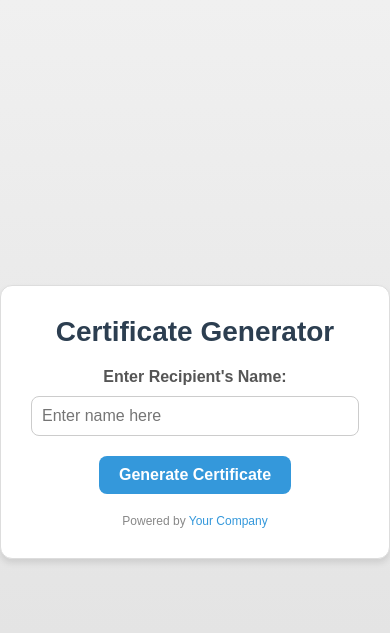
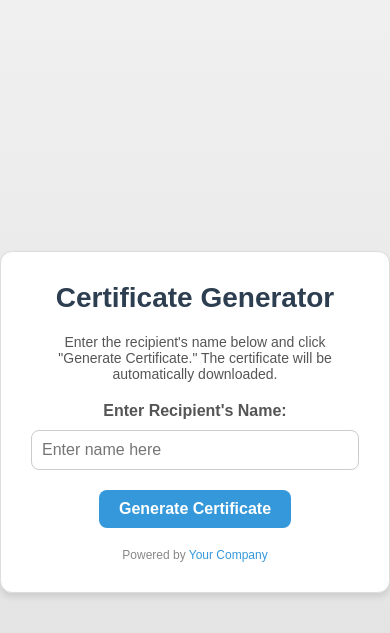
Before and after one commit to Princewilliamske/certificate-generator-app, a Flask app: page / in a window 390 px wide. Shown: the top 633 px of the page. Run offline with Flask 3, Linux system fonts and the light colour scheme.

Commit message:
complete UI and interactive responsiveness

```diff
--- a/certificate-generator-app/app.py
+++ b/certificate-generator-app/app.py
@@ -1,48 +1,100 @@
-from flask import Flask, render_template, request, send_file
+from flask import Flask, render_template, request, send_file, url_for
 from PIL import Image
 from reportlab.pdfgen import canvas
+from reportlab.pdfbase.ttfonts import TTFont
+from reportlab.pdfbase import pdfmetrics
+from reportlab.lib.pagesizes import A4
 import os
 
 app = Flask(__name__)
 
-# Certificate generation route
+# Directory to store generated certificates
+CERTIFICATES_DIR = "generated_certificates"
+
+# Ensure the directory exists
+if not os.path.exists(CERTIFICATES_DIR):
+    os.makedirs(CERTIFICATES_DIR)
+
+
 @app.route("/", methods=["GET", "POST"])
 def index():
     if request.method == "POST":
-        name = request.form["name"]
-        template_path = r"certificate-generator-app\Korina Villanueva.png"  # Template image
-        output_path = "generated_certs.pdf"  # Output PDF
+        try:
+            # Get recipient name from form
+            name = request.form["name"]
 
-        # Generate the certificate as a PDF
-        generate_certificate_pdf(template_path, name, output_path)
+            # Paths and file details
+            template_path = r"certificate-generator-app/template_certificate.png"  # Template image
+            output_file = os.path.join(CERTIFICATES_DIR, f"{name}_certificate.pdf")  # Save certificate on the server
 
-        return send_file(
-            output_path, as_attachment=True, download_name="certificate.pdf"
-        )
+            # Generate and save the certificate
+            generate_certificate_pdf(template_path, name, output_file)
+
+            # Provide a link to download the certificate
+            download_link = url_for("download_certificate", filename=f"{name}_certificate.pdf")
+
+            return render_template("index.html", success=True, download_link=download_link)
+
+        except Exception as e:
+            # If an error occurs, return to the form with error message
+            return render_template("index.html", error=str(e))
+
     return render_template("index.html")
 
 
+@app.route("/download/<filename>")
+def download_certificate(filename):
+    """Route to download a saved certificate."""
+    file_path = os.path.join(CERTIFICATES_DIR, filename)
+    if not os.path.exists(file_path):
+        return "File not found!", 404
+
+    return send_file(
+        file_path,
+        as_attachment=True,
+        download_name=filename,
+        mimetype="application/pdf",
+    )
+
+
 def generate_certificate_pdf(template_path, name, output_path):
+    """Generate and save the certificate as a PDF on the server."""
     # Check if the template file exists
     if not os.path.exists(template_path):
         raise FileNotFoundError(f"Template not found at {template_path}")
 
+    # Load the "Good Vibes" font
+    font_path = "certificate-generator-app/templates/goodvibes.ttf"  # Update with the actual path to the font file
+    if not os.path.exists(font_path):
+        raise FileNotFoundError(f"Font not found at {font_path}")
+    pdfmetrics.registerFont(TTFont("GoodVibes", font_path))
+
     # Load the certificate template
     template_image = Image.open(template_path)
-    width, height = template_image.size
+    template_width, template_height = template_image.size
 
-    # Save the template image as a background for the PDF
+    # Resize the image proportionally to fit within A4 size
+    a4_width, a4_height = A4
+    aspect_ratio = min(a4_width / template_width, a4_height / template_height)
+    resized_width = int(template_width * aspect_ratio)
+    resized_height = int(template_height * aspect_ratio)
+    template_image = template_image.resize((resized_width, resized_height),  Image.Resampling.LANCZOS)
+
+    # Save the resized template image as a temporary background
     temp_background = "temp_background.png"
     template_image.save(temp_background)
 
-    # Create a new PDF with the template as the background
-    c = canvas.Canvas(output_path, pagesize=(width, height))
-    c.drawImage(temp_background, 0, 0, width, height)
+    # Create a new PDF with A4 page size
+    c = canvas.Canvas(output_path, pagesize=A4)
+    x_offset = (a4_width - resized_width) / 2  # Center the image horizontally
+    y_offset = (a4_height - resized_height) / 2  # Center the image vertically
+    c.drawImage(temp_background, x_offset, y_offset, resized_width, resized_height)
 
-    # Add the recipient's name
-    c.setFont("Helvetica-Bold", 50)  # Adjust font style and size as needed
-    name_x, name_y = 500, 520  # Coordinates for the name
-    c.drawString(name_x, name_y, name)
+    # Add the recipient's name using the "Good Vibes" font
+    c.setFont("GoodVibes", 38.5)  # Adjust font size for A4
+    name_x = a4_width / 2  # Center the name horizontally
+    name_y = y_offset + resized_height / 1.8999  # Adjust vertical position within the image
+    c.drawCentredString(name_x, name_y, name)
 
     # Save the PDF
     c.save()
--- a/certificate-generator-app/templates/index.html
+++ b/certificate-generator-app/templates/index.html
@@ -40,6 +40,29 @@
             color: #2c3e50;
             margin-bottom: 20px;
             font-weight: bold;
+        }
+
+        /* Information Message Styling */
+        .info-message {
+            font-size: 14px;
+            color: #555;
+            margin-bottom: 20px;
+        }
+
+        /* Flash Message Styling */
+        .flash {
+            margin-bottom: 20px;
+            padding: 10px;
+            border-radius: 8px;
+            text-align: center;
+            font-size: 14px;
+            font-weight: bold;
+        }
+
+        .flash-error {
+            background-color: #f2dede;
+            color: #a94442;
+            border: 1px solid #ebccd1;
         }
 
         /* Label Styling */
@@ -106,11 +129,30 @@
 <body>
     <div class="container">
         <h1>Certificate Generator</h1>
-        <form method="POST">
+
+        <!-- Information Message -->
+        <p class="info-message">
+            Enter the recipient's name below and click "Generate Certificate." The certificate will be automatically downloaded.
+        </p>
+
+        <!-- Flash Message for Success or Errors -->
+        {% if success %}
+            <p>Certificate generated successfully!</p>
+            <a href="{{ download_link }}">Download Certificate</a>
+        {% elif error %}
+            <div class="flash flash-error">
+                {{ error }}
+            </div>
+        {% endif %}
+
+        <!-- Certificate Generation Form -->
+        <form method="POST" action="/">
             <label for="name">Enter Recipient's Name:</label>
             <input type="text" id="name" name="name" placeholder="Enter name here" required>
             <button type="submit">Generate Certificate</button>
         </form>
+
+        <!-- Footer -->
         <div class="footer">
             <p>Powered by <a href="#">Your Company</a></p>
         </div>
```
Also changed, not shown: certificate-generator-app/template_certificate.png (renamed from certificate-generator-app/Korina Villanueva.png), 1 other file.
